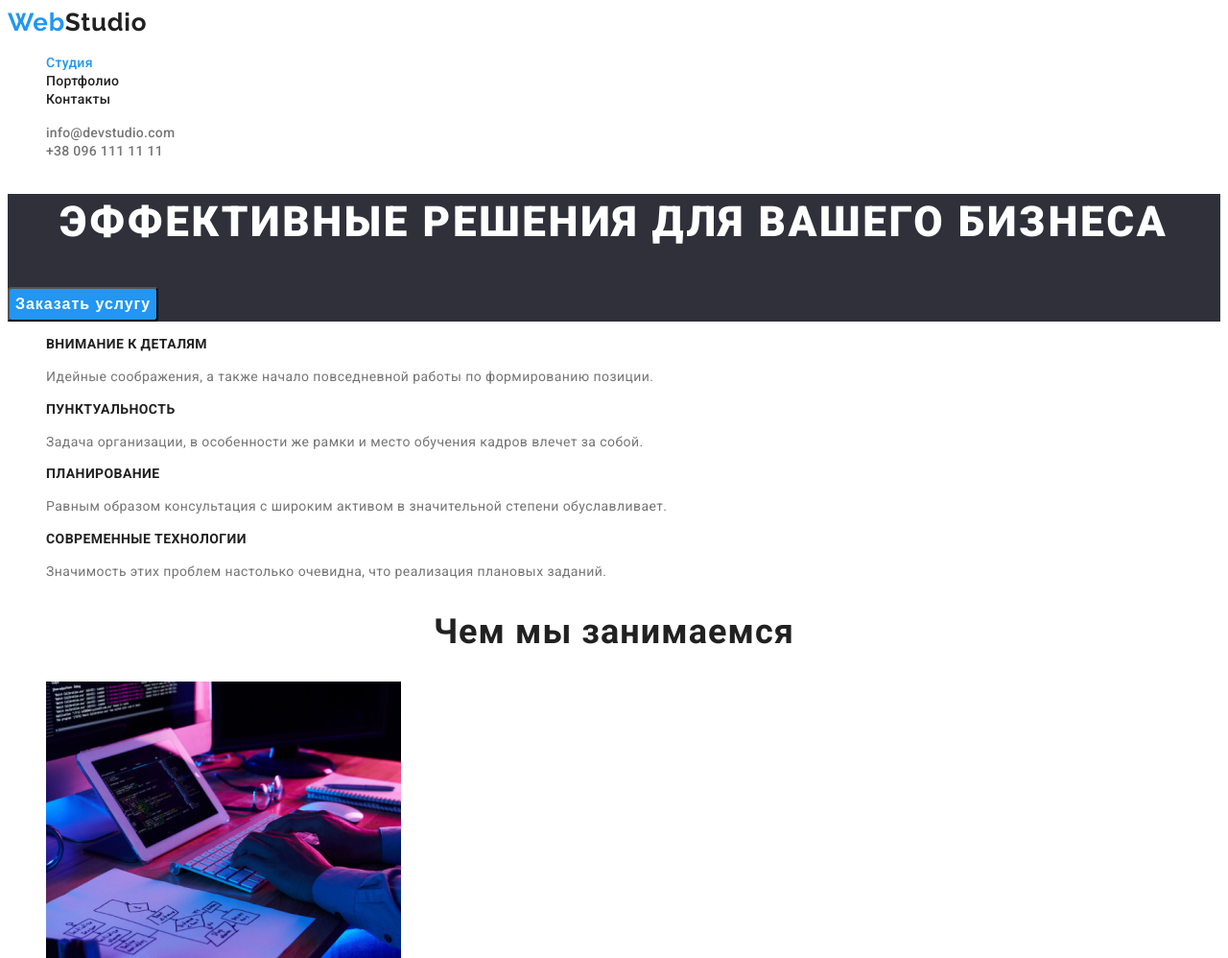
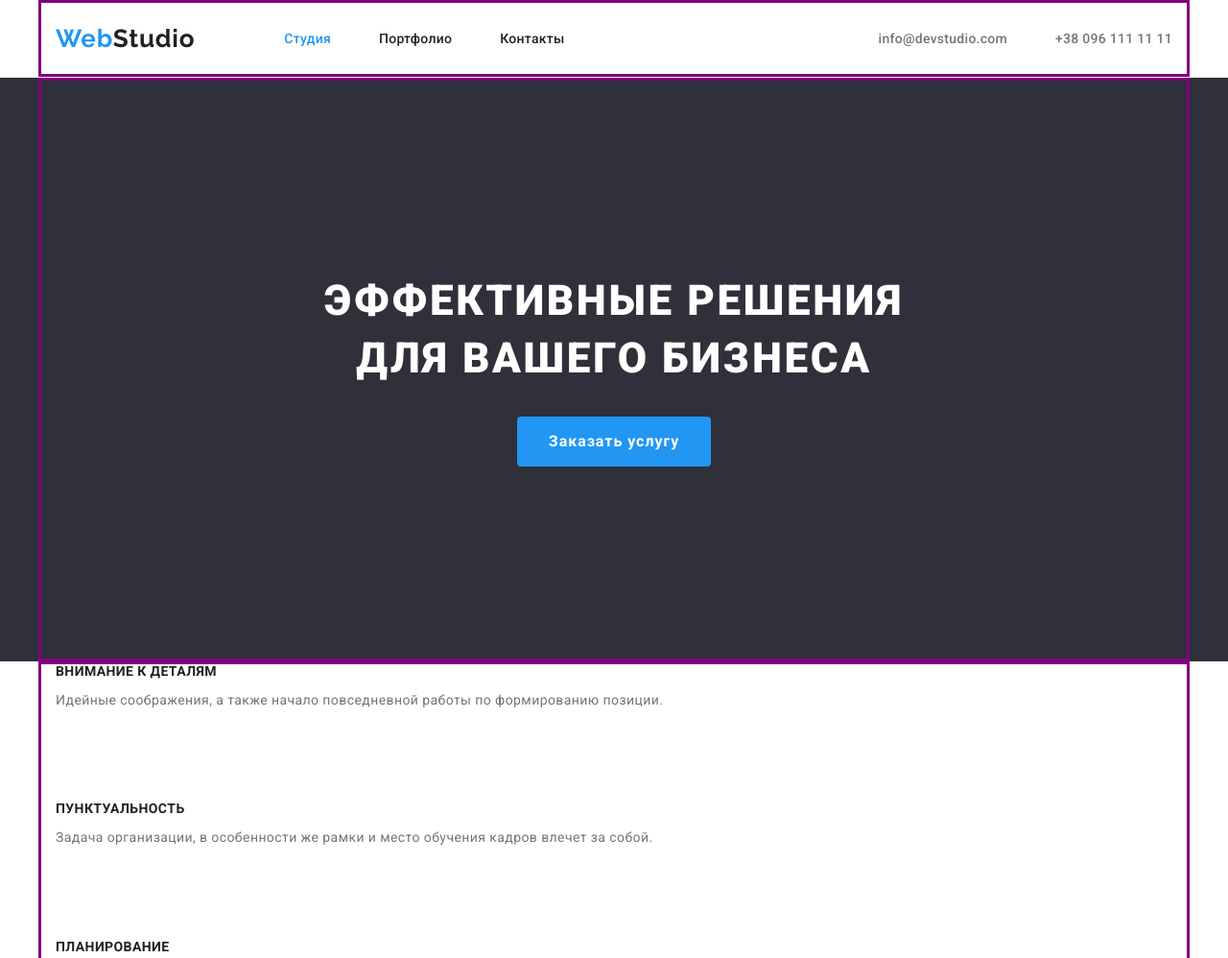
Before and after one commit to Dmitriy-Marchuk/goit-markup-hw-03, a plain HTML site: page index.html in a window 1280 px wide. Shown: the top 998 px of the page at 96% size. Drawn offline with nearby package versions, Linux system fonts and the light colour scheme.

Commit message:
HW3 в процессе
сделал хедер , разметил контейнерами .

```diff
--- a/css/styles.css
+++ b/css/styles.css
@@ -25,16 +25,41 @@
 }
 
 /* ОБЩИЕ СТИЛИ */
+html {
+  box-sizing: border-box;
+}
 body {
   background-color: var(--bg-color);
   font-family: var(--primary-font);
   color: var(--primary-text-color);
-}
-ul {
-  list-style: none;
+  /* width: 1600px; */
 }
 a {
   text-decoration: none;
+}
+h1,
+h2,
+h3,
+h4,
+h5,
+h6,
+p,
+ul {
+  padding-inline-start: 0;
+}
+
+/* УТИЛИТЫ */
+.container {
+  width: 1200px;
+  padding-left: 15px;
+  padding-right: 15px;
+  margin: 0 auto;
+  border: solid purple;
+}
+.list {
+  margin-top: 0;
+  margin-bottom: 0;
+  list-style: none;
 }
 
 /* ЛОГОТИП */
@@ -53,6 +78,9 @@ a {
 }
 
 /* HEADER */
+.page-header {
+  border-bottom: 1px solid #ececec;
+}
 .page-header .link {
   font-family: var(--primary-font);
   font-weight: 500;
@@ -60,18 +88,41 @@ a {
   line-height: 1.14;
   letter-spacing: 0.02em;
 }
-/* NAV */
+.page-header .link:focus,
+.page-header .link:hover {
+  color: var(--accent-text-color);
+}
+
+.main-nav {
+  display: flex;
+  align-items: center;
+  height: 80px;
+}
+
+/* HEADER NAV */
+.site-nav-list {
+  display: flex;
+  margin-left: 93px;
+}
+.site-nav-list .item + .item {
+  margin-left: 50px;
+}
 .site-nav-list .link {
   color: var(--primary-text-color);
 }
 .site-nav-list .link.current {
   color: var(--accent-text-color);
 }
-.page-header .link:hover,
-.page-header .link:focus {
-  color: var(--accent-text-color);
+
+/* HEADER CONTACT */
+
+.header-contact-list {
+  display: flex;
+  margin-left: auto;
 }
-/* HEADER CONTACT */
+.header-contact-list .item + .item {
+  margin-left: 50px;
+}
 .header-contact-list .link {
   color: var(--secondary-text-color);
 }
@@ -79,25 +130,34 @@ a {
 /* HERO */
 .hero {
   background-color: var(--bg-second-color);
+  text-align: center;
 }
 .hero-title {
   font-weight: 900;
   font-size: 44px;
   line-height: 1.36;
-  text-align: center;
   letter-spacing: 0.06em;
   text-transform: uppercase;
   color: #ffffff;
+  margin-top: 0;
+  margin-bottom: 30px;
+  padding-top: 200px;
 }
 /* HERO BUTTON */
 .hero-button {
-  background-color: #2196f3;
+  display: inline-block;
+  background-color: var(--accent-text-color);
   color: #ffffff;
+
+  border: 1px solid transparent;
+  border-radius: 4px;
+  padding: 10px 32px;
+  margin-bottom: 200px;
+
   font-weight: 700;
   font-size: 16px;
   line-height: 1.87;
   letter-spacing: 0.06em;
-  border-radius: 4px;
   cursor: pointer;
 }
 
@@ -108,12 +168,20 @@ a {
   line-height: 1.14;
   letter-spacing: 0.03em;
   text-transform: uppercase;
+  margin-bottom: 10px;
+  margin-top: 0;
 }
 .studio-text {
   font-size: 14px;
   line-height: 1.71;
   letter-spacing: 0.03em;
   color: var(--secondary-text-color);
+  margin-bottom: 94px;
+  margin-top: 0;
+}
+
+.studio-item {
+  display: inline-block;
 }
 
 /* СЕКЦИЯ ЧЕМ МЫ ЗАНИМАЕМСЯ */
@@ -123,22 +191,54 @@ a {
   line-height: 1.16;
   text-align: center;
   letter-spacing: 0.03em;
+  margin-top: 0;
+  margin-bottom: 50px;
+}
+
+.doing-list {
+  margin-bottom: 94px;
+}
+
+/* .doing-item:not(:last-child) {
+  margin-right: 10px;
+}
+.doing-item: (: first-child) {
+  padding-left: 0;
+} */
+
+.doing-item {
+  display: flex;
+  justify-content: space-between;
 }
 
 /* СЕКЦИЯ НАША КОМАНДА */
-.team-title {
+.section-team {
+  background: #f5f4fa;
+}
+
+.section-team-title {
   font-weight: 700;
   font-size: 36px;
   line-height: 1.16;
   text-align: center;
   letter-spacing: 0.03em;
+  margin-top: 0;
+  margin-bottom: 50px;
+  padding-top: 94px;
 }
+
+.team-list img {
+  margin-bottom: 30px;
+}
+
 .team-title {
   font-weight: 500;
   font-size: 16px;
   line-height: 1.18;
   text-align: center;
   letter-spacing: 0.03em;
+  margin-top: 0;
+  margin-bottom: 10px;
 }
 .team-text {
   font-size: 16px;
@@ -148,10 +248,19 @@ a {
   color: #757575;
 }
 
+.team-item {
+  display: inline-block;
+  width: 270px;
+  height: 368px;
+  border: 1px solid transparent;
+  background: var(--bg-color);
+}
+
 /* FOOTER */
 footer {
   background-color: var(--bg-second-color);
 }
+
 .footer-list .item {
   font-family: var(--primary-font);
   font-style: normal;
@@ -171,15 +280,19 @@ footer {
 /* СТРАНИЦА PORTFOLIO */
 /* RADIO BUTTONS */
 .radio-button {
+  background-color: var(--radio-buttons-color);
+  border: 1px solid transparent;
   border-radius: 4px;
-  background-color: var(--radio-buttons-color);
+  padding: 6px 22px;
+
   font-family: var(--primary-font);
+  color: var(--radio-buttons-text-color);
   font-weight: 500;
   font-size: 16px;
   line-height: 1.62;
   text-align: center;
   letter-spacing: 0.03em;
-  color: var(--radio-buttons-text-color);
+
   cursor: pointer;
 }
 .radio-button:hover,
@@ -190,6 +303,7 @@ footer {
 .radio-button.current {
   background-color: var(--radio-buttons-bg-current);
   color: var(--radio-buttons-text-current);
+  border: 1px solid transparent;
 }
 /* ФИЛЬТР СВЯЗАННЫЙ С RADIO BUTTONS */
 .radio-filter-title {
--- a/index.html
+++ b/index.html
@@ -9,99 +9,124 @@
     <link rel="preconnect" href="https://fonts.gstatic.com" crossorigin>
     <link href="https://fonts.googleapis.com/css2?family=Raleway:wght@700&family=Roboto:wght@400;500;700;900&display=swap"
         rel="stylesheet">
+    <link rel="stylesheet" href="https://cdnjs.cloudflare.com/ajax/libs/modern-normalize/1.1.0/modern-normalize.min.css"
+        integrity="sha512-wpPYUAdjBVSE4KJnH1VR1HeZfpl1ub8YT/NKx4PuQ5NmX2tKuGu6U/JRp5y+Y8XG2tV+wKQpNHVUX03MfMFn9Q=="
+        crossorigin="anonymous" referrerpolicy="no-referrer" />
     <link rel="stylesheet" href="./css/styles.css">
 </head>
 <body>
     <header class="page-header">
+        <div class="container main-nav">
             <a href="./index.html" class="logo">Web<span class="logo-second-color">Studio</span></a>
             <!-- НАВИГАЦИЯ -->
             <nav>
-            <ul class="site-nav-list">
-                <li class="site-nav-item">
+                <ul class="site-nav-list list">
+                    <li class="site-nav-item item">
                         <a class="link current" href="./index.html">Студия</a>
                     </li>
-                <li class="site-nav-item">
+                    <li class="site-nav-item item">
                         <a class="link" href="./portfolio.html">Портфолио</a>
                     </li>
-                <li class="site-nav-item">
+                    <li class="site-nav-item item">
                         <a class="link" href="">Контакты</a>
                     </li>
                 </ul>
             </nav>
-        <ul class="header-contact-list">
-            <li class="header-contact-item">
-                <a class="link" href="mailto:info@devstudio.com">info@devstudio.com</a></li>
-            <li class="header-contact-item">
-                <a class="link" href="tel:+38096111111">+38 096 111 11 11</a></li>
+            <ul class="header-contact-list list">
+                <li class="header-contact-item item">
+                    <a class="link" href="mailto:info@devstudio.com">info@devstudio.com</a>
+                </li>
+                <li class="header-contact-item item">
+                    <a class="link" href="tel:+38096111111">+38 096 111 11 11</a>
+                </li>
             </ul>
+        </div>
     </header>
     <main>
     <!-- Секция HERO -->
         <section class="hero">
-            <h1 class="hero-title">Эффективные решения для вашего бизнеса</h1>
+            <div class="container">
+                <h1 class="hero-title">Эффективные решения <br> для вашего бизнеса</h1>
                 <button class="hero-button">Заказать услугу</button>
+            </div>
         </section>
         <!-- Секция Studio -->
         <section class="section-studio">
-            <ul class="studio-list">
-                <li>
+            <div class="container">
+                <ul class="studio-list list">
+                    <li class="studio-item">
                         <h3 class="studio-title">Внимание к деталям</h3>
                         <p class="studio-text">Идейные соображения, а также начало повседневной работы по формированию позиции.</p>
                     </li>
-                <li>
+                    <li class="studio-item">
                         <h3 class="studio-title">Пунктуальность</h3>
-                    <p class="studio-text">Задача организации, в особенности же рамки и место обучения кадров влечет за собой.</p>
-                </li>
+                        <p class="studio-text">Задача организации, в особенности же рамки и место обучения кадров влечет за собой.
+                        </p>
+                    </li class="studio-item">
                     <li>
                         <h3 class="studio-title">Планирование</h3>
-                    <p class="studio-text">Равным образом консультация с широким активом в значительной степени обуславливает.</p>
-                </li>
+                        <p class="studio-text">Равным образом консультация с широким активом в значительной степени обуславливает.
+                        </p>
+                    </li class="studio-item">
                     <li>
                         <h3 class="studio-title">Современные технологии</h3>
                         <p class="studio-text">Значимость этих проблем настолько очевидна, что реализация плановых заданий.</p>
                     </li>
                 </ul>
+            </div>
         </section>
         <!-- Секция Чем мы занимаемся -->
         <section class="section-doing">
+            <div class="container">
                 <h2 class="doing-title">Чем мы занимаемся</h2>
-            <ul class="doing-list">
+                <ul class="doing-list list">
                     <li class="doing-item">
-                    <img width="370" src="./images/pc.jpg" alt="разработка для пк"></li>
+                        <img width="370" src="./images/pc.jpg" alt="разработка для пк">
+                    </li>
                     <li class="doing-item">
-                    <img width="370" src="./images/note.jpg" alt="разработка для ноутбуков"></li>
+                        <img width="370" src="./images/note.jpg" alt="разработка для ноутбуков">
+                    </li>
                     <li class="doing-item">
-                    <img width="370" src="./images/plan.jpg" alt="разработка для планшетов"></li>
+                        <img width="370" src="./images/plan.jpg" alt="разработка для планшетов">
+                    </li>
                 </ul>
+            </div>
         </section>
         <!-- Секция Наша Команда -->
         <section class="section-team">
-            <h2 class="team-title">Наша команда</h2>
-            <ul class="team-list">
+            <div class="container">
+                <h2 class="section-team-title">Наша команда</h2>
+                <ul class="team-list list">
+                    <li class="team-item">
+                        <img width="270" src="./images/1.jpg" alt="продуктовый менедежер">
+                        <h3 class="team-title">Игорь Демьяненко</h3>
+                        <p class="team-text">Product Designer</p>
+                    </li>
                     <li class="team-item">
                         <img width="270" src="./images/2.jpg" alt="фронтенд дивелопер">
                         <h3 class="team-title">Ольга Репина</h3>
-                    <p class="team-text">Frontend Developer</p></li>
-                <li class="team-item">
-                    <img width="270" src="./images/1.jpg" alt="продуктовый менедежер">
-                    <h3 class="team-title">Игорь Демьяненко</h3>
-                    <p class="team-text">Product Designer</p></li>
+                        <p class="team-text">Frontend Developer</p>
+                    </li>
                     <li class="team-item">
                         <img width="270" src="./images/3.jpg" alt="маркетолог">
                         <h3 class="team-title">Николай Тарасов</h3>
-                    <p class="team-text">Marketing</p></li>
+                        <p class="team-text">Marketing</p>
+                    </li>
                     <li class="team-item">
                         <img width="270" src="./images/4.jpg" alt="юай дизайнер">
                         <h3 class="team-title">Михаил Ермаков</h3>
-                    <p class="team-text">UI Designer</p></li>
+                        <p class="team-text">UI Designer</p>
+                    </li>
                 </ul>
+            </div>
         </section>
     </main>
     <footer>
+        <div class="container">
             <a href="./index.html" class="logo">Web
                 <span class="logo-second-color-futer">Studio</span></a>
             <address>
-            <ul class="footer-list">
+                <ul class="footer-list list">
                     <li class="item">
                         <a class="map" href="">г. Киев, пр-т Леси Украинки, 26</a>
                     </li>
@@ -113,6 +138,7 @@
                     </li>
                 </ul>
             </address>
+        </div>
     </footer>
 </body>
 </html>
```
Also changed, not shown: portfolio.html (+32 -17 lines). Lines whose indentation alone changed are shown as unchanged.
